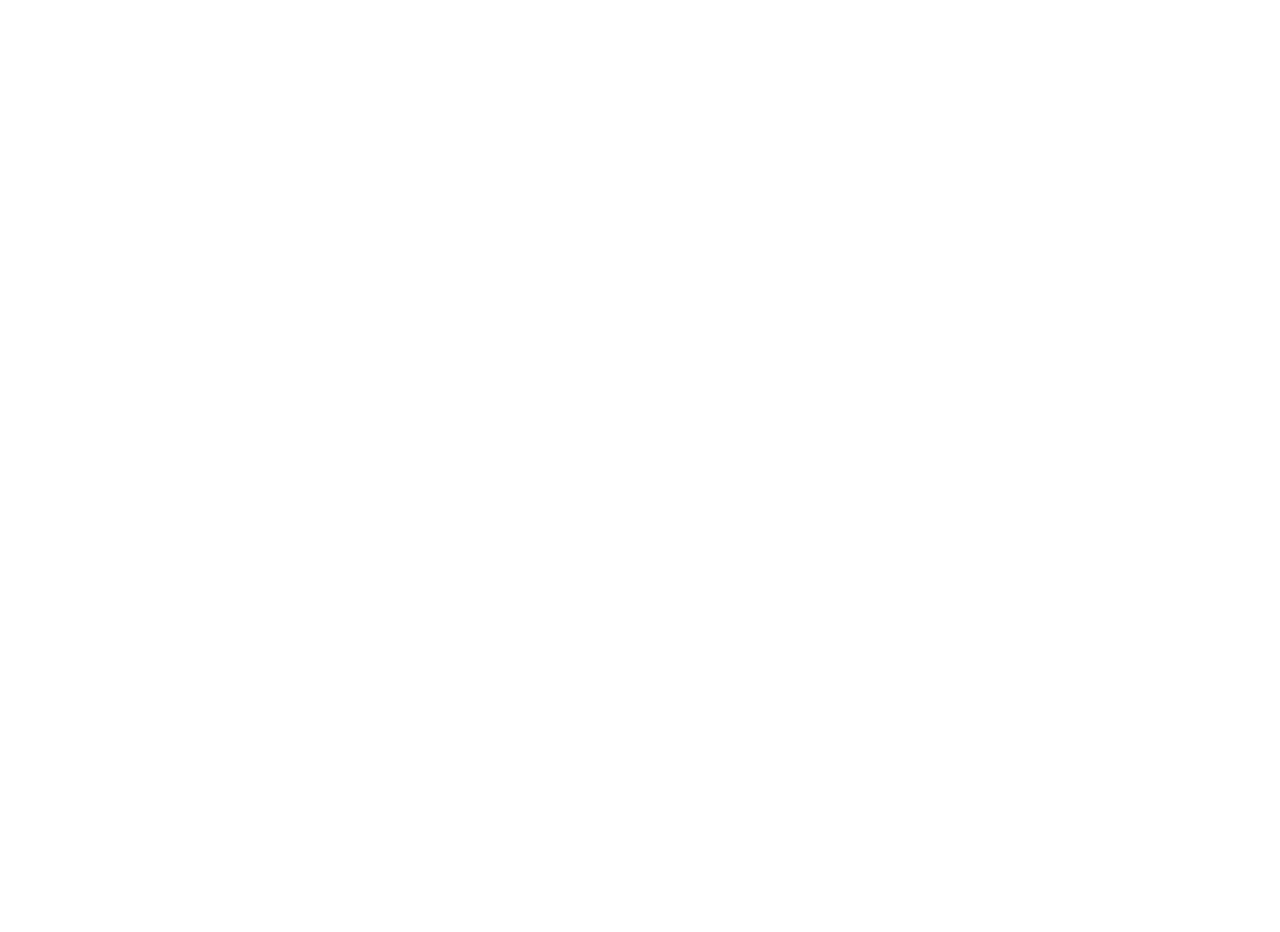
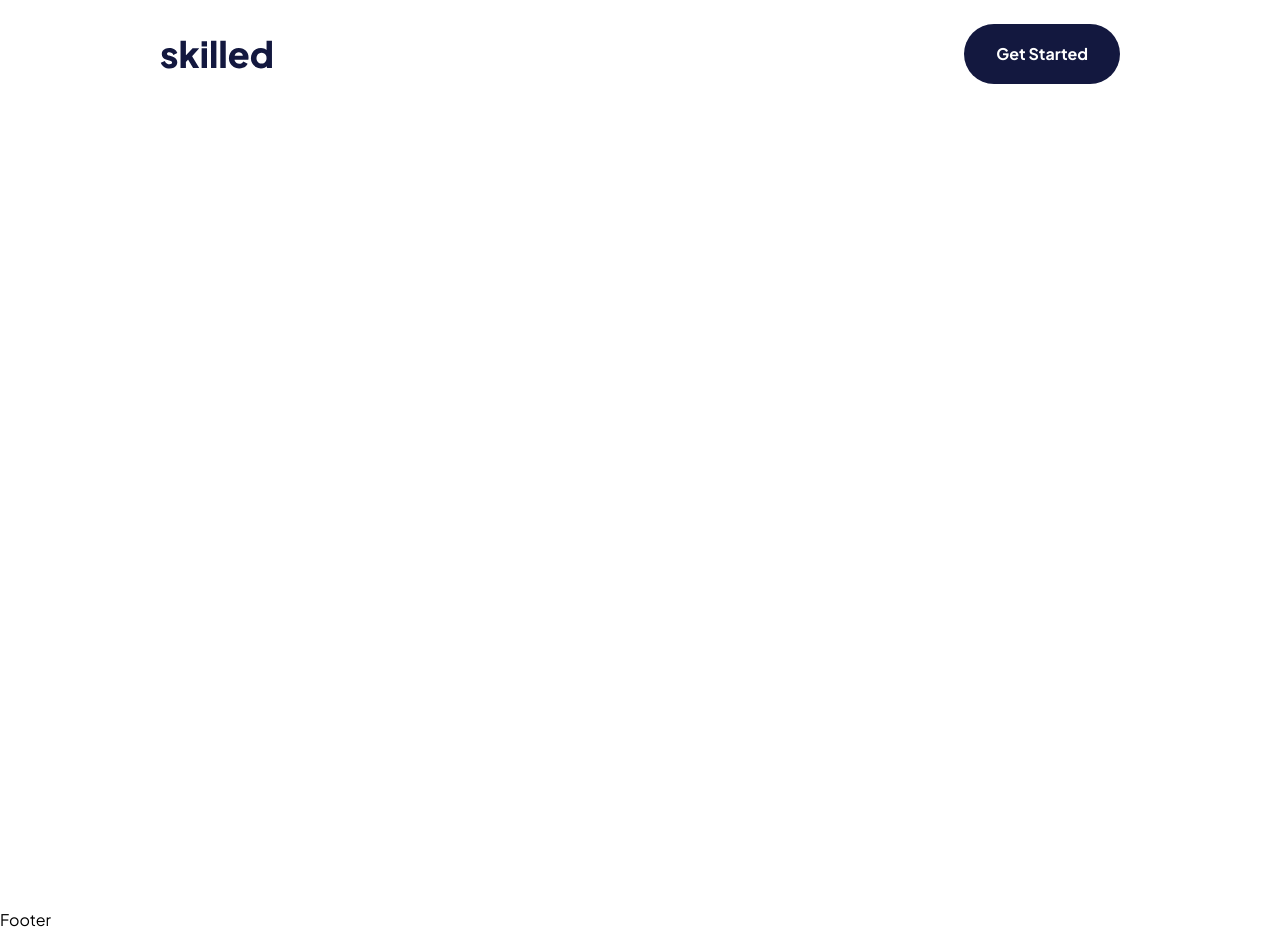
Before and after one commit to arpit8392/36-skilled-elearning-landing-page, a Next.js app: page / in a window 1280 px wide. Before the commit the page ends 800 px from the top, so only its background shows below. Built offline with nearby package versions, Linux system fonts and the light colour scheme.

Commit message:
Header Component

```diff
--- a/app/layout.tsx
+++ b/app/layout.tsx
@@ -1,6 +1,8 @@
+import Header from '@/components/Header'
 import './globals.css'
 import type { Metadata } from 'next'
 import { Plus_Jakarta_Sans } from 'next/font/google'
+import Footer from '@/components/Footer'
 
 const plus_jakarta_sans = Plus_Jakarta_Sans({ subsets: ['latin'] })
 
@@ -17,7 +19,11 @@
 }) {
 	return (
 		<html lang='en'>
-			<body className={plus_jakarta_sans.className}>{children}</body>
+			<body className={plus_jakarta_sans.className}>
+				<Header />
+				{children}
+				<Footer />
+			</body>
 		</html>
 	)
 }
--- /dev/null
+++ b/components/Footer.tsx
@@ -0,0 +1,4 @@
+const Footer = () => {
+	return <footer>Footer</footer>
+}
+export default Footer
--- /dev/null
+++ b/components/Header.tsx
@@ -0,0 +1,17 @@
+import Image from 'next/image'
+import Link from 'next/link'
+import Logo from '@/public/assets/logo-dark.svg'
+
+const Header = () => {
+	return (
+		<header className='bg-white p-4 flex items-center justify-between md:px-10 md:py-6 lg:px-40'>
+			<Image src={Logo} alt='Skilled' />
+			<Link
+				href={'#'}
+				className='px-6 py-3 bg-primary-dark text-white rounded-full text-body-sm hover:bg-secondary-2 lg:px-8 lg:py-4'>
+				Get Started
+			</Link>
+		</header>
+	)
+}
+export default Header
--- a/tailwind.config.js
+++ b/tailwind.config.js
@@ -1,7 +1,6 @@
 /** @type {import('tailwindcss').Config} */
 module.exports = {
 	content: [
-		'./pages/**/*.{js,ts,jsx,tsx,mdx}',
 		'./components/**/*.{js,ts,jsx,tsx,mdx}',
 		'./app/**/*.{js,ts,jsx,tsx,mdx}',
 	],
@@ -13,7 +12,6 @@
 				'secondary-2': '#666CA3',
 				'accent-1': '#F74780',
 				'accent-2': '#FFA7C3',
-				'primary-light': '#FFFFFF',
 			},
 			fontSize: {
 				'heading-xl': [
```
